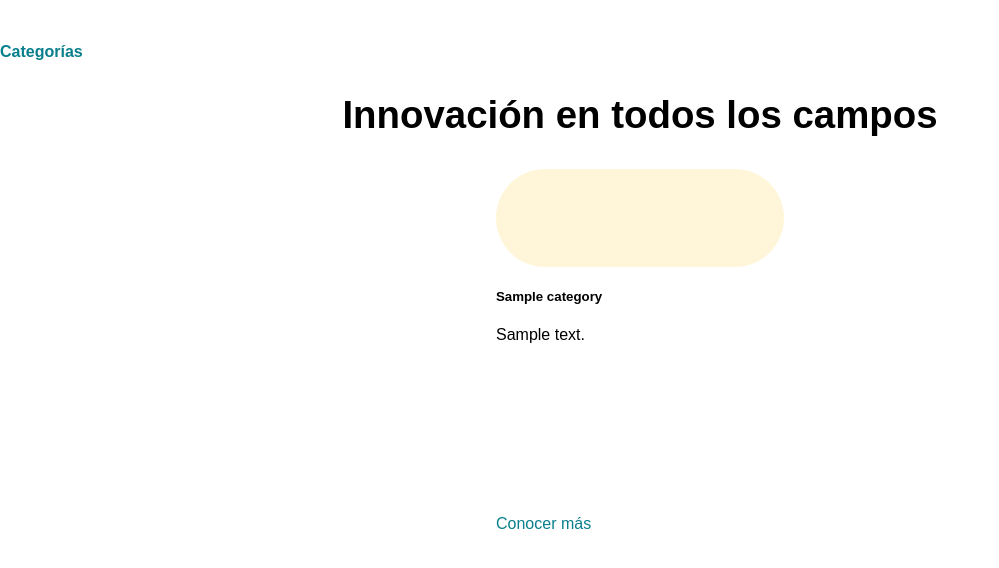
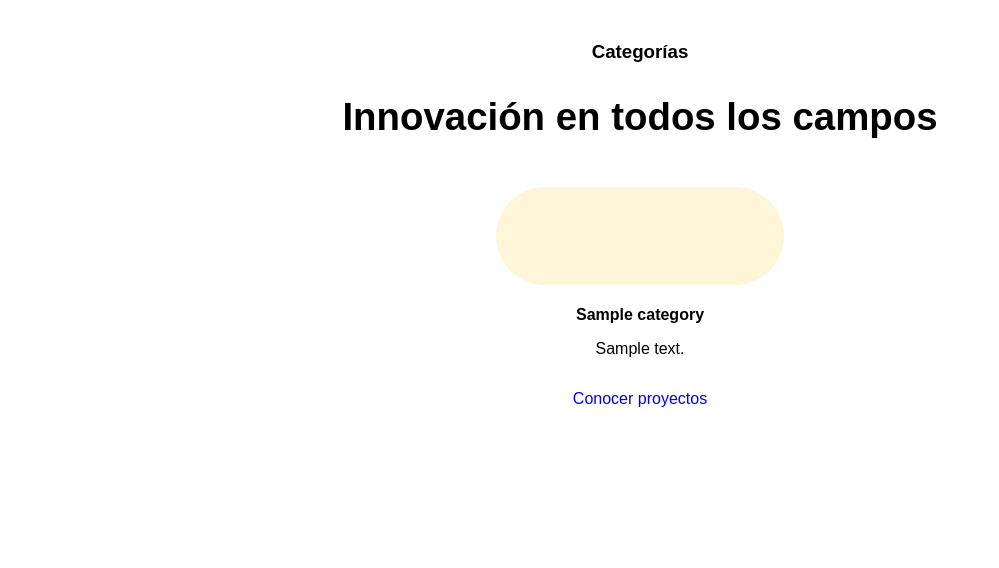
Before and after one commit to ICESI-PI1/knowledge_projects, a Django app: page /categories/ in a window 1280 px wide. Shown: the part 88-656 px from the top of the page, without its empty margins (0-999 px from the left). Run offline with Django 4.2, Linux system fonts and the light colour scheme; tables that the repository leaves empty hold one stand-in row (values such as "Sample post").

Commit message:
Adjust categories page

```diff
--- a/core/static/spacing.css
+++ b/core/static/spacing.css
@@ -14,6 +14,10 @@
     margin-bottom: 2rem;
 }
 
+.mb-15 {
+    margin-bottom: 1.5rem;
+}
+
 .mb3 {
     margin-bottom: 3rem;
 }
--- a/core/templates/base.html
+++ b/core/templates/base.html
@@ -7,7 +7,6 @@
     <meta http-equiv="X-UA-Compatible" content="IE=edge">
     <meta name="viewport" content="width=device-width, initial-scale=1.0">
     <title>Knowledge Projects</title>
-
     <link rel="stylesheet" href="{% static 'spacing.css' %}">
     <link rel="stylesheet" href="{% static 'navbar.css'%}">
     <link rel="stylesheet" href="{% static 'toggler.css'%}">
--- a/core/templates/categories_view.html
+++ b/core/templates/categories_view.html
@@ -4,28 +4,37 @@
 
 {% block htmlhead %}
 <link rel="stylesheet" href="{% static 'categories_view_style.css' %}">
+<link rel="stylesheet" href="https://cdnjs.cloudflare.com/ajax/libs/font-awesome/6.4.0/css/all.min.css"
+    integrity="sha512-iecdLmaskl7CVkqkXNQ/ZH/XLlvWZOJyj7Yy7tcenmpD1ypASozpmT/E0iPtmFIB46ZmdtAc9eNBvH0H/ZpiBw=="
+    crossorigin="anonymous" referrerpolicy="no-referrer" />
 {% endblock htmlhead %}
 
 {% block content %}
-    <div class="d-flex flex-column align-items-center ps-4 pe-4">
-        <h4 class="c1">Categorías</h4>
-        <h2 style="margin-bottom: 2rem;" class="cblack"><strong><center>Innovación en todos los campos</center></strong></h2>
+
+<div>
+    <center class="mb3">
+        <h3 class="title is-family-primary" style="margin-bottom: 0;">Categorías</h3>
+        <h2 class="title is-family-primary">Innovación en todos los campos</h2>
+    </center>
     <div id="grid">
         {% for x in data %}
-
-            <div class="card">
-                <div class="d-flex flex-column align-items-center p-4" style="height: 100%;">
-                    <div class="circle">
-                        <i class="fa-solid {% autoescape off %}{{ x.icon_src }}{% endautoescape %}" style="font-size:50px;color:#FFBF00"></i>
+        <div class="box is-raised">
+            <center>
+                <div class="circle mb1">
+                    <i class="fa-solid {% autoescape off %}{{ x.icon_src }}{% endautoescape %}"
+                        style="font-size:50px;color:#FFBF00"></i>
                 </div>
-                    <div style="height: 100%;">
-                        <h5 class="card-title mt-3"><strong>{{x.category_name}}</strong></h5>
-                        <p class="card-text pb-3">{{x.description}}</p>
+                <div style="height: 10.5rem;">
+                    <div class="mb2">
+                        <h4 class="title is-family-primary" style="margin-bottom: 0.5rem !important;">
+                            {{x.category_name}}</h4>
+                        <p class="mb1 text-limiter">{{x.description}}</p>
                     </div>
-                    <a class="c1"  href="{% url 'core:gallery' %}?lang={{x.category_id}}">
-                        Conocer más
+                    <a class="is-regular is-underlined" href="{% url 'core:gallery' %}?lang={{x.category_id}}">
+                        Conocer proyectos
                     </a>
                 </div>
+            </center>
         </div>
 
         {% endfor %}
--- a/core/templates/gallery.html
+++ b/core/templates/gallery.html
@@ -8,7 +8,7 @@
 
 {% block content %}
 
-<div class="d-flex flex-column align-items-center ps-4 pe-4">
+<div>
   <center class="mb3">
     <h3 class="title is-family-primary" style="margin-bottom: 0;">Galería</h3>
     <h2 class="title is-family-primary">Conoce nuestras causas</h2>
```
Also changed, not shown: core/static/categories_view_style.css (+33 -15 lines), core/static/gallery_style.css (+0 -12 lines). Lines whose indentation alone changed are shown as unchanged.
